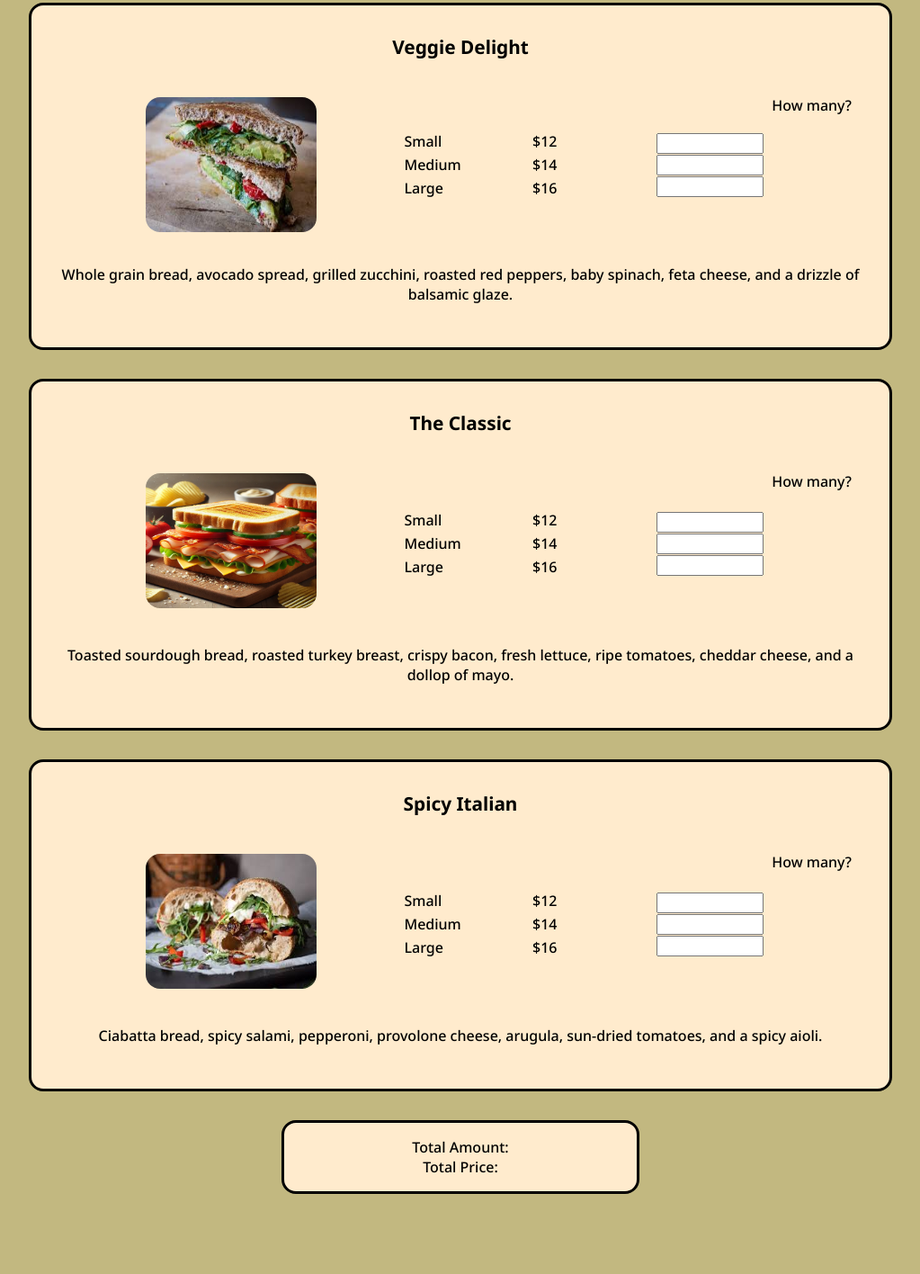
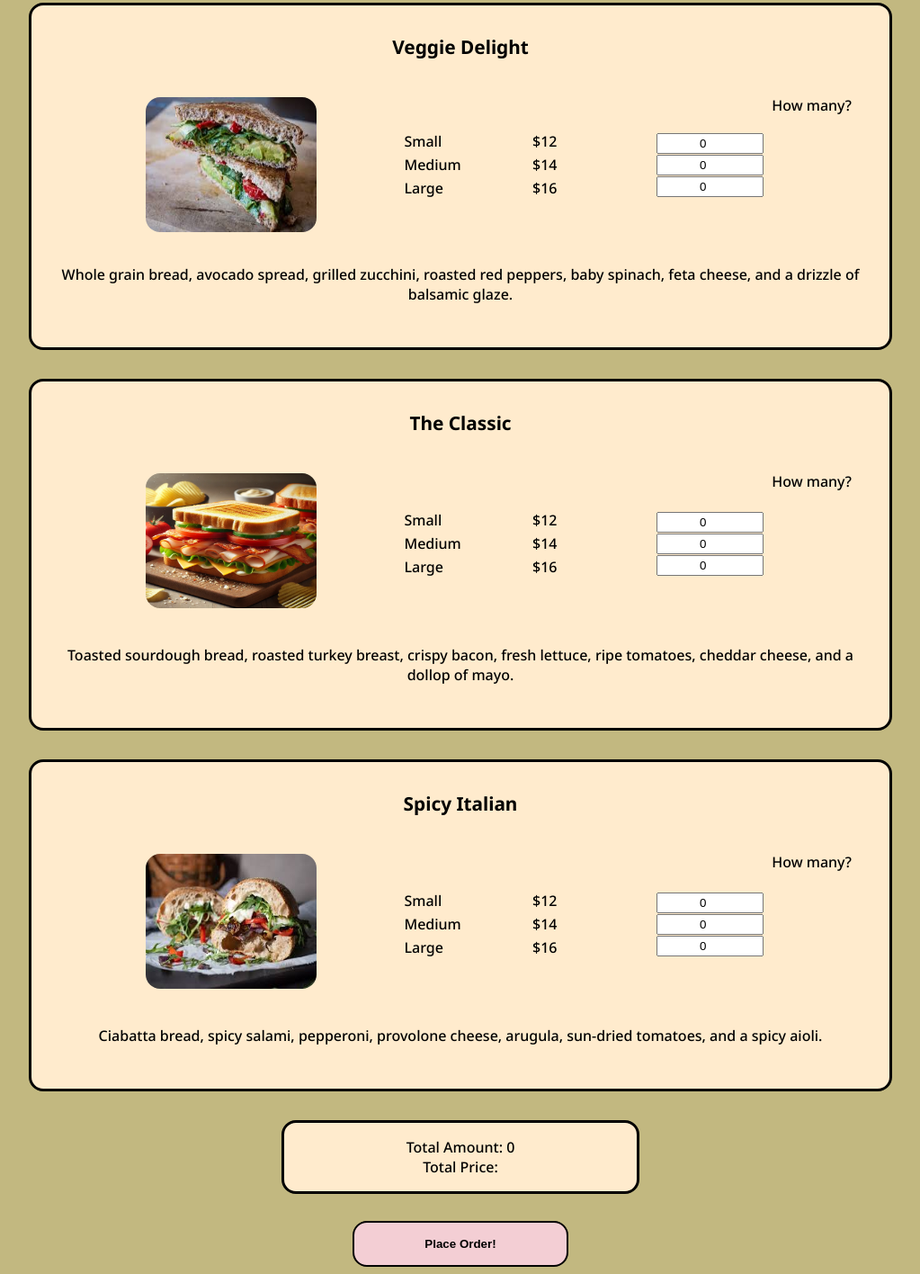
Before and after one commit to Sean8131/project-food-order, a plain HTML site: page menu.html in a window 1280 px wide. Shown: the part 170-1586 px from the top of the page at 90% size, without its empty margins (96-1119 px from the left). Before the commit the page ends 1505 px from the top, so only its background shows below. Drawn offline with Linux system fonts and the light colour scheme.

Commit message:
Added onChange and value=0 to inputs to get total amount calculation working

```diff
--- a/menu.html
+++ b/menu.html
@@ -42,14 +42,14 @@
                 </div>
                 <div class="quantity-labels">
                     <div>
-                        <input class="buttons" type="number" id="veggie-amount-small" name="quantity" required minlength="1"
+                        <input onChange="calculate()" value="0" class="buttons" type="number" id="veggie-amount-small" name="quantity" required minlength="1"
                             maxlength="2" size="2" />
                     </div>
                     <div>
-                        <input class="buttons" type="number" id="veggie-amount-medium" name="quantity" required minlength="1" maxlength="2"
+                        <input onChange="calculate()" value="0" class="buttons" type="number" id="veggie-amount-medium" name="quantity" required minlength="1" maxlength="2"
                             size="2" />
                     </div>
-                    <div><input class="buttons" type="number" id="veggie-amount-large" name="quantity" required minlength="1" maxlength="2"
+                    <div><input onChange="calculate()" value="0" class="buttons" type="number" id="veggie-amount-large" name="quantity" required minlength="1" maxlength="2"
                             size="2" /></div>
                 </div>
             </div>
@@ -83,14 +83,14 @@
                 </div>
                 <div class="quantity-labels">
                     <div>
-                        <input class="buttons" type="number" id="classic-amount-small" name="quantity" required minlength="1"
+                        <input onChange="calculate()" value="0" class="buttons" type="number" id="classic-amount-small" name="quantity" required minlength="1"
                             maxlength="2" size="2" />
                     </div>
                     <div>
-                        <input class="buttons" type="number" id="classic-amount-medium" name="quantity" required minlength="1" maxlength="2"
+                        <input onChange="calculate()" value="0" class="buttons" type="number" id="classic-amount-medium" name="quantity" required minlength="1" maxlength="2"
                             size="2" />
                     </div>
-                    <div><input class="buttons" type="number" id="classic-amount-large" name="quantity" required minlength="1" maxlength="2"
+                    <div><input onChange="calculate()" value="0" class="buttons" type="number" id="classic-amount-large" name="quantity" required minlength="1" maxlength="2"
                             size="2" /></div>
                 </div>
             </div>
@@ -119,14 +119,14 @@
                 </div>
                 <div class="quantity-labels">
                     <div>
-                        <input class="buttons" type="number" id="italian-amount-small" name="quantity" required minlength="1"
+                        <input onChange="calculate()" value="0" class="buttons" type="number" id="italian-amount-small" name="quantity" required minlength="1"
                             maxlength="2" size="2" />
                     </div>
                     <div>
-                        <input class="buttons"type="number" id="italian-amount-medium" name="quantity" required minlength="1" maxlength="2"
+                        <input onChange="calculate()" value="0" class="buttons"type="number" id="italian-amount-medium" name="quantity" required minlength="1" maxlength="2"
                             size="2" />
                     </div>
-                    <div><input class="buttons" type="number" id="italian-amount-large" name="quantity" required minlength="1" maxlength="2"
+                    <div><input onChange="calculate()" value="0" class="buttons" type="number" id="italian-amount-large" name="quantity" required minlength="1" maxlength="2"
                             size="2" /></div>
                 </div>
             </div>
@@ -144,6 +144,7 @@
 
         </div>
     </div>
+    <button class="place-order-button" onClick="calculate()"><b>Place Order!</b></onClick>
     </section>
     <script src="script.js"></script>
 </body>
--- a/script.js
+++ b/script.js
@@ -1,5 +1,19 @@
 console.log(`hello`);
 
 function calculate() {
-    let
+    let veggieAmountSmall= document.getElementById('veggie-amount-small').value;
+    let veggieAmountMedium= document.getElementById('veggie-amount-medium').value;
+    let veggieAmountLarge= document.getElementById('veggie-amount-large').value;
+    let classicAmountSmall= document.getElementById('classic-amount-small').value;
+    let classicAmountMedium= document.getElementById('classic-amount-medium').value;
+    let classicAmountLarge= document.getElementById('classic-amount-large').value;
+    let italianAmountSmall= document.getElementById('italian-amount-small').value;
+    let italianAmountMedium= document.getElementById('italian-amount-medium').value;
+    let italianAmountLarge= document.getElementById('italian-amount-large').value;
+    let amountElement = document.getElementById('total-amount');
+    let total = parseInt(veggieAmountSmall) + parseInt(veggieAmountMedium) + parseInt(veggieAmountLarge) + parseInt(classicAmountSmall) + parseInt(classicAmountMedium) + parseInt(classicAmountLarge) + parseInt(italianAmountSmall) + parseInt(italianAmountMedium) + parseInt(italianAmountLarge);
+    amountElement.innerText = `Total Amount: ${total}`;
+
 }
+
+calculate()
--- a/styles.css
+++ b/styles.css
@@ -107,7 +107,9 @@ h1 {
 
 section {
     display: flex;
+    flex-direction: column;
     justify-content: center;
+    align-items: center;
     gap: 30px;
 }
 
@@ -115,3 +117,12 @@ section {
     width: 60%;
     text-align: center;
 }
+
+.place-order-button {
+    border-style: solid;
+    width: 20%;
+    border-radius: 16px;
+    padding: 16px;
+    gap: 10px;
+    background-color: #F3CED4;
+}
```
